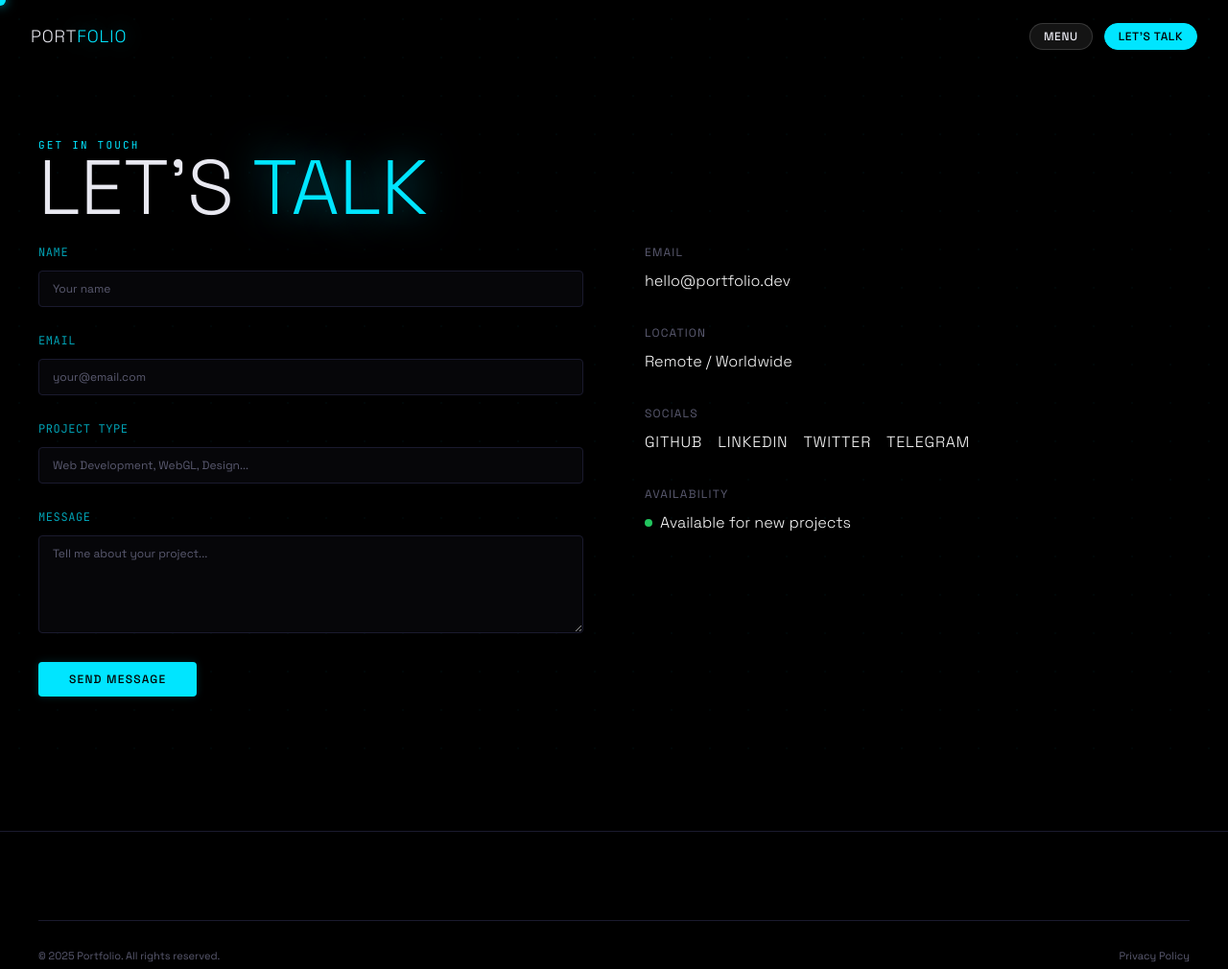
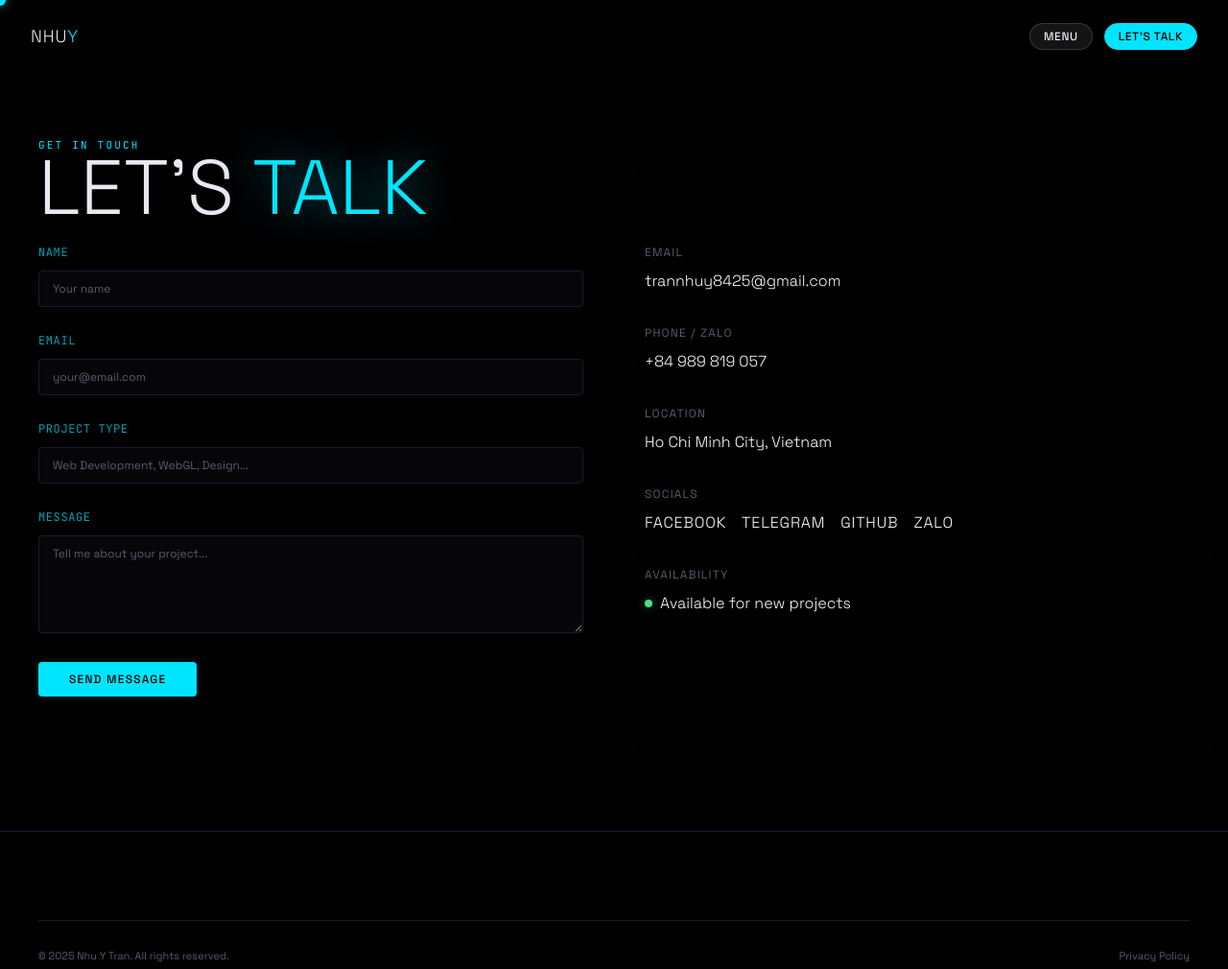
Before and after one commit to ROYCE-8425/stabondar-portfolio, a plain HTML site: page contact.html in a window 1280 px wide. Shown: the whole page at 96% size. Drawn offline with nearby package versions, Linux system fonts and the light colour scheme.

Commit message:
📱 Add real contact info across all pages
- Zalo: +84 989 819 057 (zalo.me/0989819057)
- Facebook: facebook.com/TRANNHUY.INF
- Telegram: t.me/Roycelowky
- Gmail: trannhuy8425@gmail.com
- GitHub: github.com/ROYCE-8425
- Location: Ho Chi Minh City, Vietnam
- Updated nav logo to 'NhuY' on all pages
- Updated footer copyright to 'Nhu Y Tran'
- Removed obsolete SVG placeholder script from cases.html

```diff
--- a/contact.html
+++ b/contact.html
@@ -31,7 +31,7 @@
 
   <!-- NAVIGATION -->
   <nav class="nav" id="nav">
-    <a href="index.html" class="nav__logo">Port<span>folio</span></a>
+    <a href="index.html" class="nav__logo">Nhu<span>Y</span></a>
     <div class="nav__actions">
       <button class="link-pill" id="menu-toggle" aria-label="Open menu">Menu</button>
       <a href="contact.html" class="link-pill--accent link-pill">Let's Talk</a>
@@ -48,9 +48,9 @@
     </ul>
     <div class="menu-overlay__footer">
       <div class="menu-overlay__socials">
-        <a href="#">GitHub</a>
-        <a href="#">LinkedIn</a>
-        <a href="#">Twitter</a>
+        <a href="https://zalo.me/0989819057" target="_blank">Zalo</a>
+        <a href="https://www.facebook.com/TRANNHUY.INF" target="_blank">Facebook</a>
+        <a href="https://t.me/Roycelowky" target="_blank">Telegram</a>
       </div>
     </div>
   </div>
@@ -92,25 +92,29 @@
         <div class="contact__info reveal">
           <div class="contact__info-item">
             <h4>Email</h4>
-            <a href="mailto:hello@portfolio.dev">hello@portfolio.dev</a>
+            <a href="mailto:trannhuy8425@gmail.com">trannhuy8425@gmail.com</a>
+          </div>
+          <div class="contact__info-item">
+            <h4>Phone / Zalo</h4>
+            <a href="https://zalo.me/0989819057">+84 989 819 057</a>
           </div>
           <div class="contact__info-item">
             <h4>Location</h4>
-            <p>Remote / Worldwide</p>
+            <p>Ho Chi Minh City, Vietnam</p>
           </div>
           <div class="contact__info-item">
             <h4>Socials</h4>
             <div class="social-links" style="margin-top: var(--space-2);">
-              <a href="#" target="_blank">GitHub</a>
-              <a href="#" target="_blank">LinkedIn</a>
-              <a href="#" target="_blank">Twitter</a>
-              <a href="#" target="_blank">Telegram</a>
+              <a href="https://www.facebook.com/TRANNHUY.INF" target="_blank">Facebook</a>
+              <a href="https://t.me/Roycelowky" target="_blank">Telegram</a>
+              <a href="https://github.com/ROYCE-8425" target="_blank">GitHub</a>
+              <a href="https://zalo.me/0989819057" target="_blank">Zalo</a>
             </div>
           </div>
           <div class="contact__info-item">
             <h4>Availability</h4>
             <div style="display: flex; align-items: center; gap: var(--space-2); margin-top: var(--space-1);">
-              <span style="width: 8px; height: 8px; border-radius: 50%; background: #22c55e; display: inline-block;"></span>
+              <span style="width: 8px; height: 8px; border-radius: 50%; background: #4ade80; display: inline-block; box-shadow: 0 0 8px rgba(74,222,128,0.5);"></span>
               <span style="font-size: var(--text-h2); font-weight: var(--weight-light); color: var(--color-white);">
                 Available for new projects
               </span>
@@ -125,7 +129,7 @@
   <footer class="footer">
     <div class="footer__inner">
       <div class="footer__bottom">
-        <span class="footer__copy">© 2025 Portfolio. All rights reserved.</span>
+        <span class="footer__copy">© 2025 Nhu Y Tran. All rights reserved.</span>
         <div class="footer__legal"><a href="#">Privacy Policy</a></div>
       </div>
     </div>
```
Also changed, not shown: cases.html (+6 -22 lines), index.html (+9 -9 lines).
